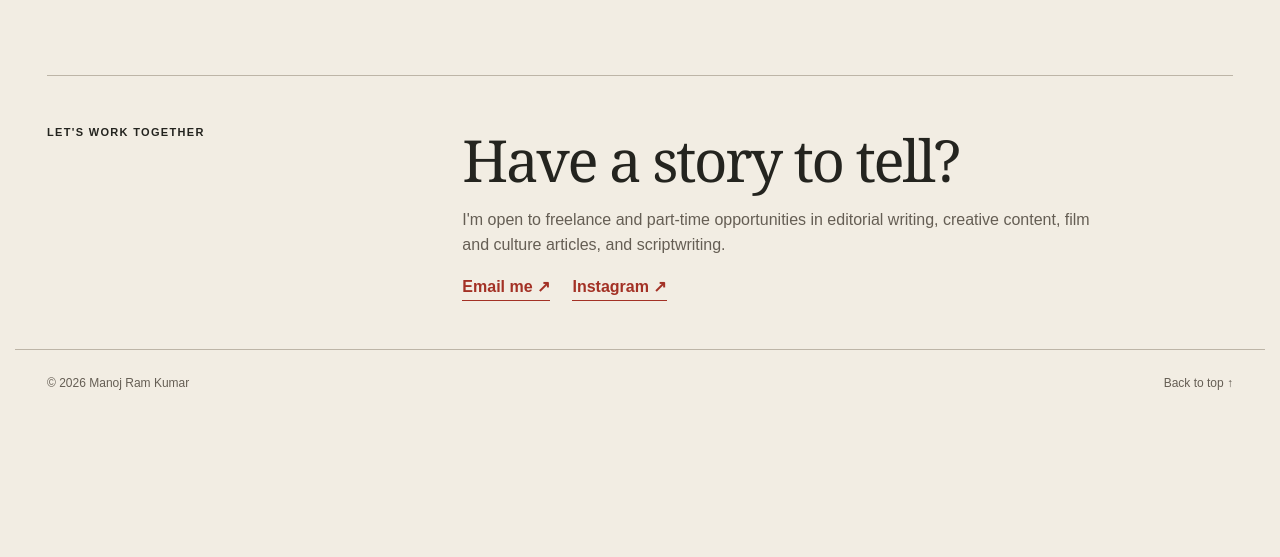
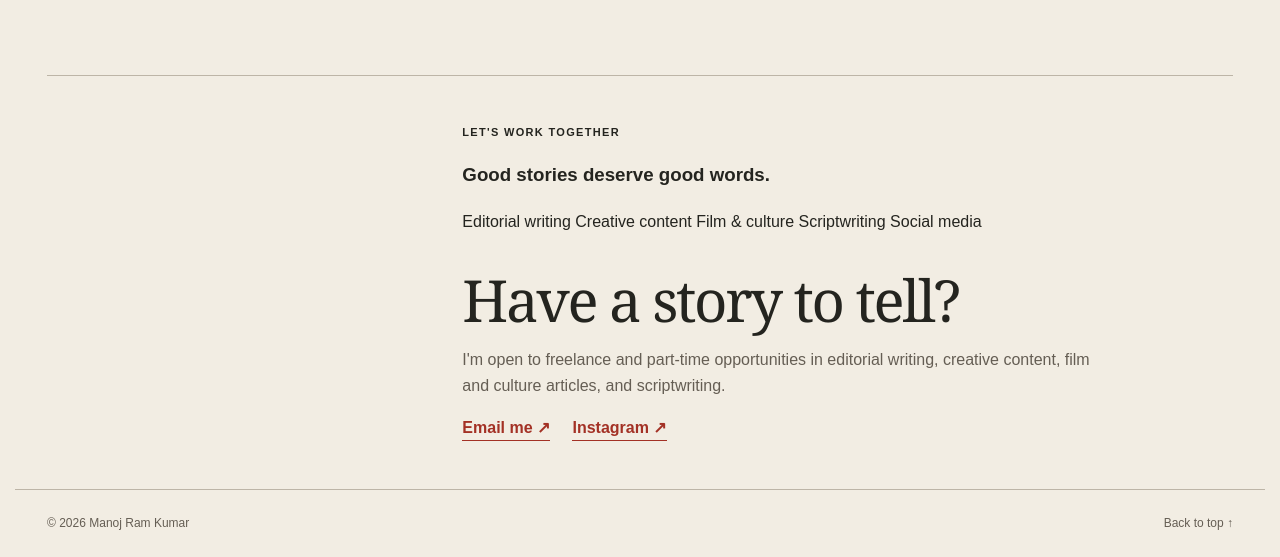
Before and after one commit to ManojRamKumar/out-of-cinetext, a plain HTML site: page index.html in a window 1280 px wide. Shown: the part 2372-2929 px from the top of the page. Before the commit the page ends 2789 px from the top, so only its background shows below. Drawn offline with Linux system fonts and the light colour scheme; no server answers.

Commit message:
Update index.html

```diff
--- a/index.html
+++ b/index.html
@@ -15,4 +15,28 @@
     </div>
 </div>
 
-  <div><h2>Beyond the frame.</h2><p>I'm Manoj, a writer and content creator based in Hyderabad. I write about cinema, culture, characters and the little things in life that stay with us long after the credits roll.</p><p>This is a collection of my thoughts, essays and observations — a space to explore stories and what they mean to us.</p></div></section><section id="contact" class="split"><p class="eyebrow">LET'S WORK TOGETHER</p><div><h2>Have a story to tell?</h2><p>I'm open to freelance and part-time opportunities in editorial writing, creative content, film and culture articles, and scriptwriting.</p><a id="email" class="contactlink" hidden>Email me ↗</a><a class="contactlink" href="https://www.instagram.com/out.of.cinetext/">Instagram ↗</a></div></section></main><footer><span>© <span id="year"></span> Manoj Ram Kumar</span><a href="#">Back to top ↑</a></footer></body></html>
+  <div><h2>Beyond the frame.</h2><p>I'm Manoj, a writer and content creator based in Hyderabad. I write about cinema, culture, characters and the little things in life that stay with us long after the credits roll.</p><p>This is a collection of my thoughts, essays and observations — a space to explore stories and what they mean to us.</p></div></section><section id="contact" class="split"><p class="eyebrow">
+
+<div class="collab-profile">
+
+    <p class="eyebrow">LET'S WORK TOGETHER</p>
+
+    <div class="collab-card">
+
+        <h3>Good stories deserve good words.</h3>
+
+        <div class="collab-services">
+            <div class="service-tags">
+                <span>Editorial writing</span>
+                <span>Creative content</span>
+                <span>Film & culture</span>
+                <span>Scriptwriting</span>
+                <span>Social media</span>
+            </div>
+        </div>
+
+    </div>
+
+</div>
+
+</p><div><h2>Have a story to tell?</h2><p>I'm open to freelance and part-time opportunities in editorial writing, creative content, film and culture articles, and scriptwriting.</p><a id="email" class="contactlink" hidden>Email me ↗</a><a class="contactlink" href="https://www.instagram.com/out.of.cinetext/">Instagram ↗</a></div></section></main><footer><span>© <span id="year"></span> Manoj Ram Kumar</span><a href="#">Back to top ↑</a></footer></body></html>
```
